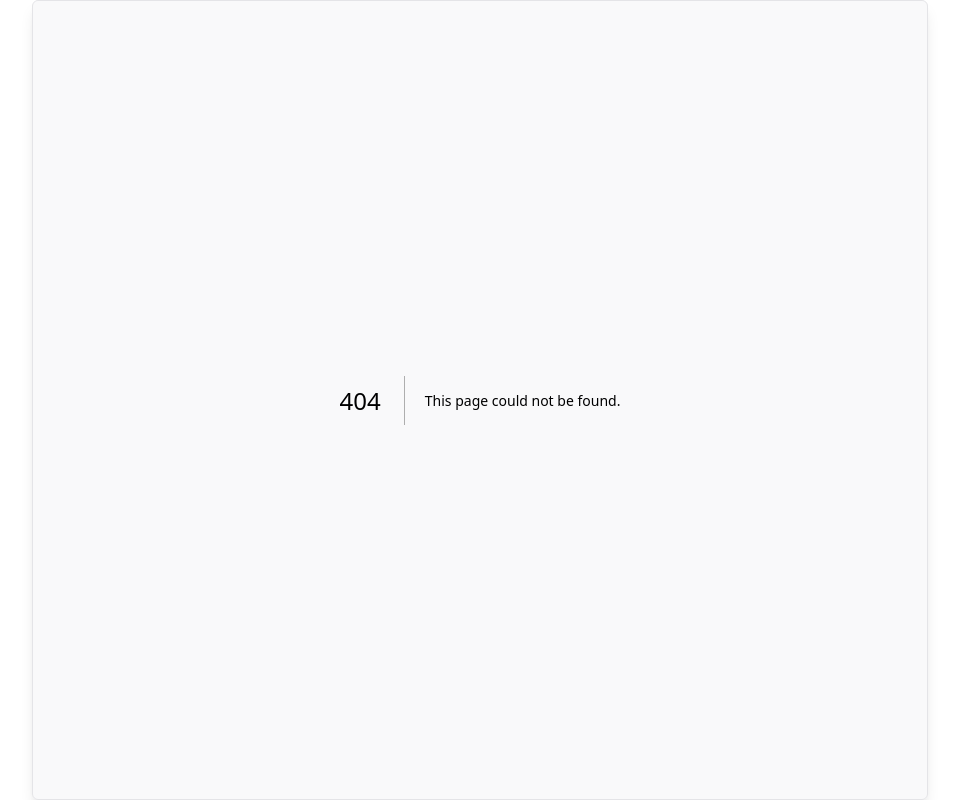
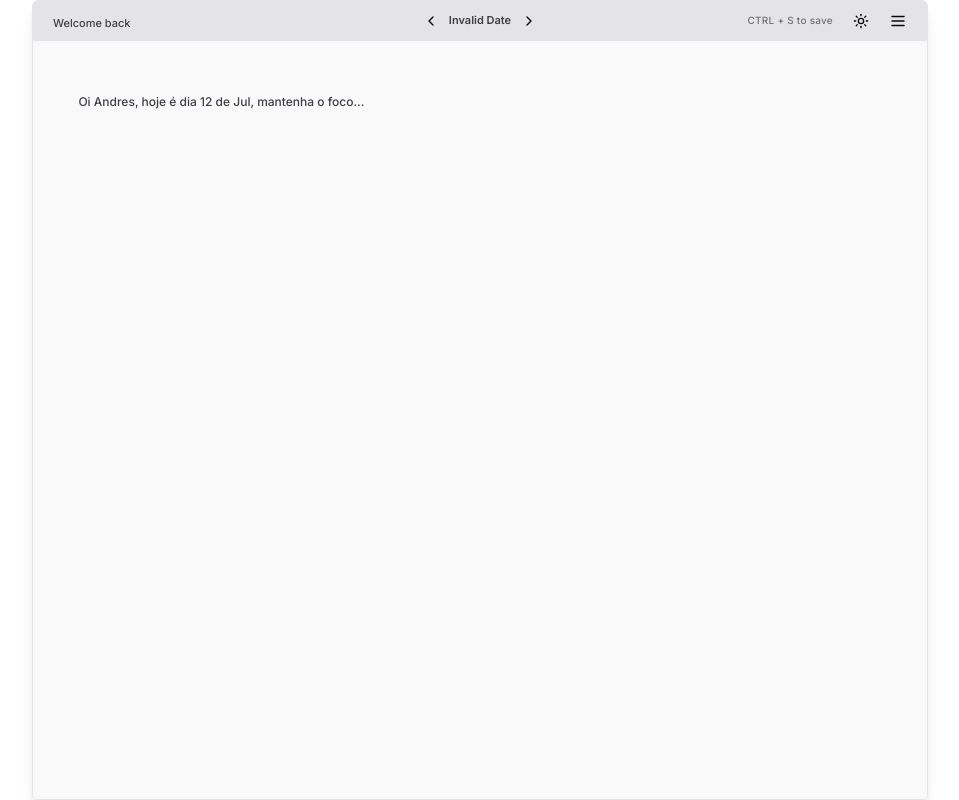
Before and after one commit to andres-dos-santos/notes, a Next.js app: page /date in a window 1280 px wide. Before the commit this address had no page. Shown: the whole page, without its empty margins (160-1119 px from the left). Built offline with nearby package versions, Linux system fonts and the light colour scheme; no server answers; the database is empty.

Commit message:
feat(date/page): create page to fix redirect error

```diff
--- a/app/page.tsx
+++ b/app/date/page.tsx
@@ -10,8 +10,8 @@ async function getContent(date: string) {
   return data ? data[0] : {}
 }
 
-export default async function Home(props: { searchParams: { date: string } }) {
-  const data = await getContent(props.searchParams.date)
+export default async function Home(props: { searchParams: { from: string } }) {
+  const data = await getContent(props.searchParams.from)
 
   return (
     <div className="flex flex-col items-center justify-center h-[800px]">
--- a/components/date-picker.tsx
+++ b/components/date-picker.tsx
@@ -8,12 +8,12 @@ import { useSearchParams } from 'next/navigation'
 export function DatePicker() {
   const searchParams = useSearchParams()
 
-  const date = searchParams.get('date')
+  const date = searchParams.get('from')
 
   return (
     <nav className="flex items-center justify-center gap-2.5 h-full w-[20%]">
       <Link
-        href={`/?date=${dayjs(date).subtract(1, 'day').format('YYYY-MM-DD')}`}
+        href={`/date/?from=${dayjs(date).subtract(1, 'day').format('YYYY-MM-DD')}`}
       >
         <ChevronLeft size={16} />
       </Link>
@@ -22,7 +22,9 @@ export function DatePicker() {
         {dayjs(date).format('DD MMM')}
       </p>
 
-      <Link href={`/?date=${dayjs(date).add(1, 'day').format('YYYY-MM-DD')}`}>
+      <Link
+        href={`/date/?from=${dayjs(date).add(1, 'day').format('YYYY-MM-DD')}`}
+      >
         <ChevronRight size={16} />
       </Link>
     </nav>
--- a/components/editor.tsx
+++ b/components/editor.tsx
@@ -67,6 +67,8 @@ export function Editor(props: {
     if (!props.html) {
       await supabase.from('notes').insert({ html, date: TODAY })
 
+      setLoading(false)
+
       return
     }
 
--- a/next.config.mjs
+++ b/next.config.mjs
@@ -1,4 +1,17 @@
 /** @type {import('next').NextConfig} */
-const nextConfig = {};
 
-export default nextConfig;
+import dayjs from 'dayjs'
+
+const nextConfig = {
+  async redirects() {
+    return [
+      {
+        source: '/',
+        destination: `/date/?from=${dayjs().format('YYYY-MM-DD')}`,
+        permanent: false,
+      },
+    ]
+  },
+}
+
+export default nextConfig
```
